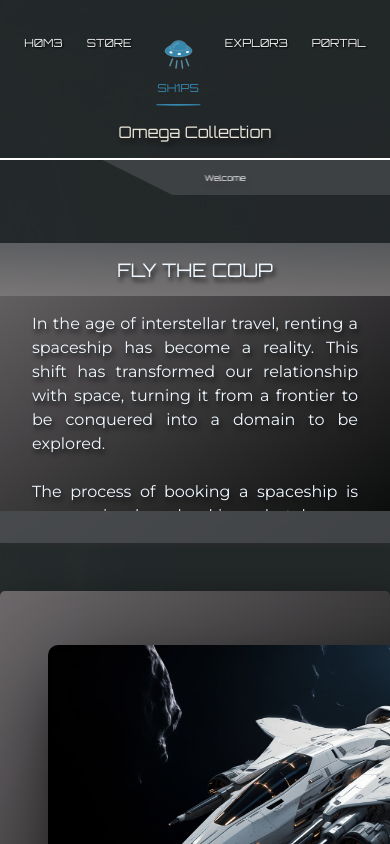
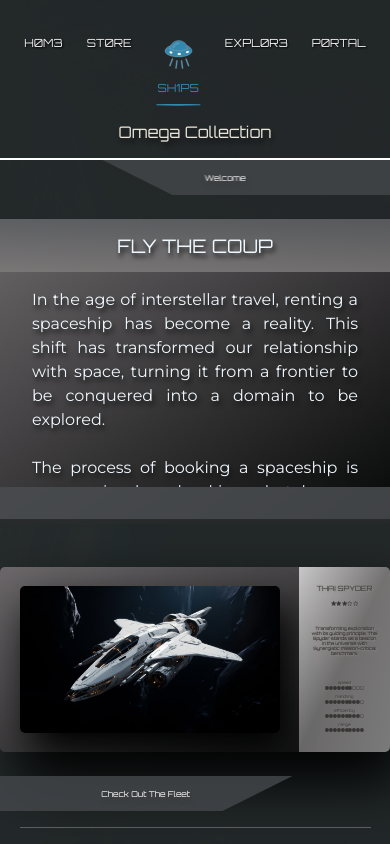
Before and after one commit to thegroosalugg/Andromeda, a React (Vite) app: page /ships in a window 390 px wide. Shown: the top 844 px of the page. Built offline with nearby package versions, Linux system fonts and the light colour scheme.

Commit message:
improved slideshow code. needs fine tuning but nearly done

```diff
--- a/src/components/containers/Section.module.css
+++ b/src/components/containers/Section.module.css
@@ -5,3 +5,9 @@
   margin: 2rem auto;
   gap: 1rem;
 }
+
+@media screen and (min-width: 320px) and (max-width: 768px) {
+  .section {
+    margin: 0.5rem auto;
+  }
+}
--- a/src/pageContent/spaceships/article/Article.module.css
+++ b/src/pageContent/spaceships/article/Article.module.css
@@ -13,9 +13,8 @@
   border-radius: 5px;
   border-bottom: 2rem solid #424649dd;
   box-sizing: border-box;
-}
 
-.content h3 {
+  h3 {
     padding: 0.8rem;
     margin: 0;
     font-family: 'Orbitron', sans-serif;
@@ -25,12 +24,13 @@
     background: linear-gradient(to bottom, #5a5d60dd, #807d7dcc);
   }
 
-.content p {
+  p {
     overflow: auto;
     padding: 1rem 2rem;
     margin: 0;
     font-weight: 100;
     text-align: justify;
+  }
 }
 
 @media screen and (max-width: 960px) {
--- a/src/pageContent/spaceships/list/ShipItem.module.css
+++ b/src/pageContent/spaceships/list/ShipItem.module.css
@@ -6,7 +6,7 @@
 /* config when in rows */
 .ship-rows {
   background-color: rgba(0, 0, 0, 0.374);
-  min-width: 12rem;
+  width: 12rem;
 }
 
 .ship-rows .slogan {
@@ -66,7 +66,11 @@
 }
 
 @media screen and (min-width: 320px) and (max-width: 440px) {
- .ship-grid {
+  .ship-rows {
+    width: 8rem;
+  }
+
+ .ship-item {
     h6 {
       font-size: 50%;
       height: 2rem;
--- a/src/pageContent/spaceships/slideshow/SlideShow.module.css
+++ b/src/pageContent/spaceships/slideshow/SlideShow.module.css
@@ -1,30 +1,42 @@
 .slides-container {
   margin: 1rem auto;
-  width: 960px;
+  width: 100%;
+  max-width: 960px;
   display: flex;
-  align-items: stretch;
   overflow: auto;
   border-radius: 5px;
-  background: linear-gradient(
-    to bottom right,
-    rgba(126, 120, 123, 0.8),
-    rgba(6, 6, 6, 0.8)
-  );
+  background: linear-gradient(to bottom right, rgba(126, 120, 123, 0.8), rgba(6, 6, 6, 0.8));
   box-shadow: 15px 30px 60px hwb(0 0% 100%);
-}
 
   .slideshow {
-  width: 640px;
+    width: 66.67%;
     display: flex;
     place-items: center;
     margin: 0;
     padding: 3rem;
-}
+    flex-shrink: 0;
 
-.slideshow img {
-  width: 576px;
-  height: 324px;
+    img {
+      width: 100%;
+      height: auto;
       cursor: pointer;
       border-radius: 10px;
       box-shadow: 20px 40px 80px hwb(0 0% 100%);
     }
+  }
+}
+
+@media screen and (min-width: 320px) and (max-width: 768px) {
+  .slides-container {
+    margin: 1rem auto;
+
+    .slideshow {
+      padding: 5%;
+
+      img {
+        box-shadow: 10px 20px 40px hwb(0 0% 100%);
+        border-radius: 5px;
+      }
+    }
+  }
+}
--- a/src/pageContent/spaceships/slideshow/SlidesInfoCard.module.css
+++ b/src/pageContent/spaceships/slideshow/SlidesInfoCard.module.css
@@ -1,5 +1,6 @@
 .article {
-  min-width: 240px;
+  width: 33.33%;
+  max-width: 240px;
   padding: 2rem 1rem;
   display: flex;
   flex-direction: column;
@@ -14,24 +15,50 @@
     rgba(141, 138, 138, 0.7),
     rgba(169, 169, 169, 0.7)
   );
-}
 
-.article h2 {
+  h2 {
     text-transform: uppercase;
     font-weight: 100;
   }
 
-.article .desc {
+  .desc {
     margin: 2rem 0;
+    display: flex;
+    place-items: center;
     flex-grow: 1;
   }
 
   .progress {
     font-size: x-small;
     margin-bottom: 1rem;
-  min-width: 100px;
+
+    p {
+      margin-bottom: 0;
+    }
+  }
 }
 
-.progress p {
-  margin-bottom: 0;
+@media screen and (min-width: 320px) and (max-width: 768px) {
+  .article {
+    padding: 3%;
+    font-size: 30%;
+
+    h2 {
+
     }
+
+    .desc {
+      margin: 1vh 0;
+      font-size: 0.5vh;
+    }
+
+    .progress {
+      font-size: 1vw;
+      margin-bottom: 1vh;
+
+      p {
+
+      }
+    }
+  }
+}
```
Lines whose indentation alone changed are shown as unchanged.
